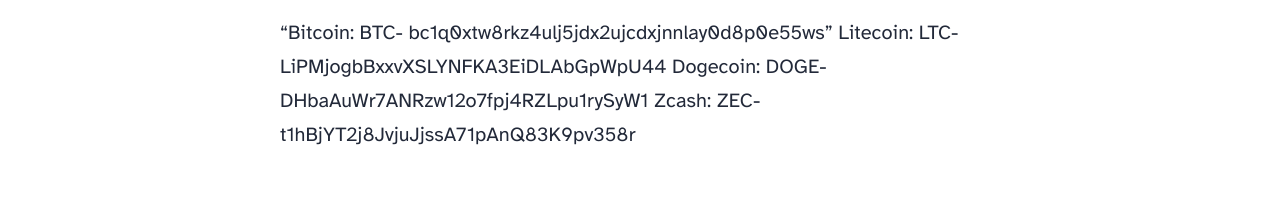
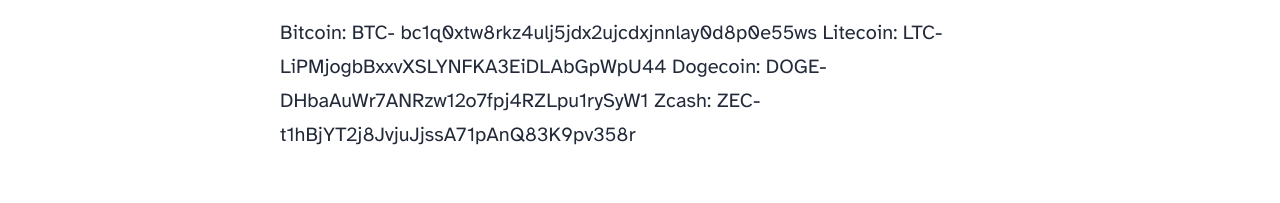
Before and after one commit to randa113/soft-paper-46a9, an Astro site: page /blog/second-post in a window 1280 px wide. Shown: the part 1022-1225 px from the top of the page. Built offline with nearby package versions, Linux system fonts and the light colour scheme; Astro itself is replaced by a stand-in of ours.

Commit message:
Update second-post.md

```diff
--- a/src/content/blog/second-post.md
+++ b/src/content/blog/second-post.md
@@ -7,7 +7,7 @@ heroImage: "/blog-placeholder-4.jpg"
 
 <h1>Help me with my website cost!</h1>
 
-"Bitcoin: BTC- bc1q0xtw8rkz4ulj5jdx2ujcdxjnnlay0d8p0e55ws"
-Litecoin: LTC- LiPMjogbBxxvXSLYNFKA3EiDLAbGpWpU44
-Dogecoin: DOGE- DHbaAuWr7ANRzw12o7fpj4RZLpu1rySyW1
-Zcash: ZEC- t1hBjYT2j8JvjuJjssA71pAnQ83K9pv358r
+Bitcoin: BTC- bc1q0xtw8rkz4ulj5jdx2ujcdxjnnlay0d8p0e55ws</h1>
+Litecoin: LTC- LiPMjogbBxxvXSLYNFKA3EiDLAbGpWpU44</h1>
+Dogecoin: DOGE- DHbaAuWr7ANRzw12o7fpj4RZLpu1rySyW1</h1>
+Zcash: ZEC- t1hBjYT2j8JvjuJjssA71pAnQ83K9pv358r</h1>
```
